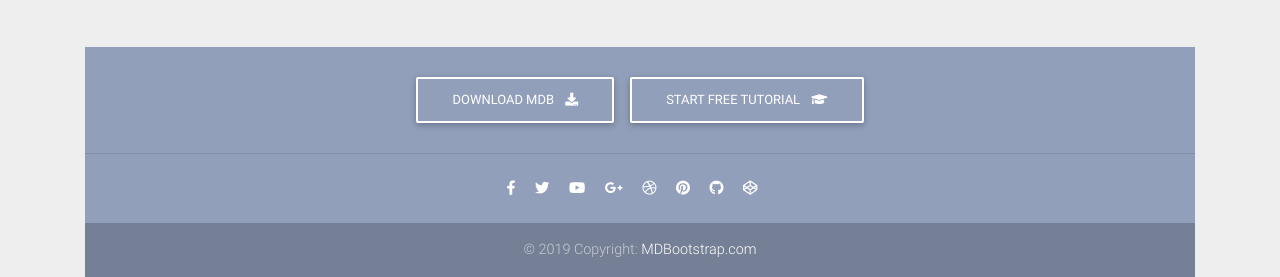
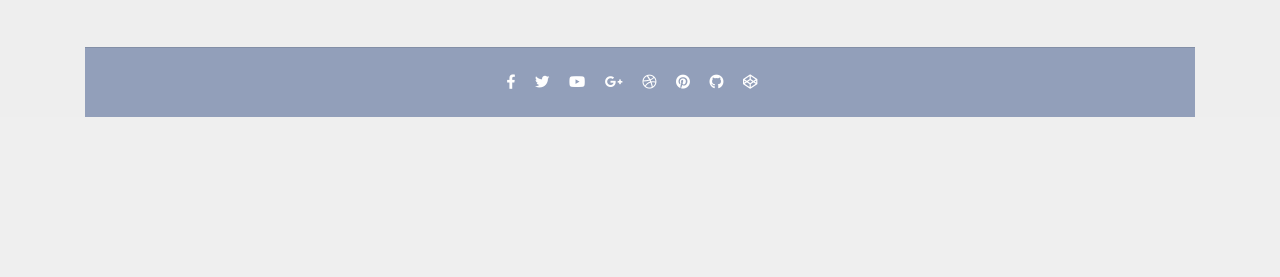
Before and after one commit to JawadArman96/e-Commerce-site, a Django app: page /products/sample in a window 1280 px wide. Shown: the part 970-1247 px from the top of the page. After the commit the page ends 1087 px from the top, so only its background shows below. Run offline with Django 3.2, Linux system fonts and the light colour scheme; tables that the repository leaves empty hold one stand-in row (values such as "Sample post"); some libraries are stand-ins or nearby versions.

Commit message:
Fix product page with basic things

```diff
--- a/templates/product-page.html
+++ b/templates/product-page.html
@@ -40,16 +40,17 @@
               <span class="sr-only">(current)</span>
             </a>
           </li>
-          <li class="nav-item">
-            <a class="nav-link waves-effect" href="http://127.0.0.1:8000/checkout/" target="_blank">Checkout</a>
-          </li>
-          <li class="nav-item">
-            <a class="nav-link waves-effect" href="http://127.0.0.1:8000/products/" target="_blank">Products</a>
-          </li>
+<!--          <li class="nav-item">-->
+<!--            <a class="nav-link waves-effect" href="http://127.0.0.1:8000/checkout/" target="_blank">Checkout</a>-->
+<!--          </li>-->
+<!--          <li class="nav-item">-->
+<!--            <a class="nav-link waves-effect" href="http://127.0.0.1:8000/products/" target="_blank">Products</a>-->
+<!--          </li>-->
         </ul>
 
         <!-- Right -->
         <ul class="navbar-nav nav-flex-icons">
+          {% if request.user.is_authenticated %}
             <li class="nav-item">
               <a class="nav-link waves-effect">
                 <span class="badge red z-depth-1 mr-1"> 1 </span>
@@ -57,7 +58,25 @@
                 <span class="clearfix d-none d-sm-inline-block"> Cart </span>
               </a>
             </li>
-
+            <li class="nav-item">
+               <a class="nav-link waves-effect" href="{% url 'account_logout' %}">
+                 <span class="clearfix d-none d-sm-inline-block"> Logout </span>
+               </a>
+            </li>
+          {% else %}
+            <li class="nav-item">
+              <a class="nav-link waves-effect" href="{% url 'account_login' %}"> Login
+<!--            <span class="clearfix d-none d-sm-inline-block"> Login </span>-->
+                <span class="sr-only">(current)</span>
+              </a>
+            </li>
+            <li class="nav-item" >
+              <a class="nav-link waves-effect" href="{% url 'account_signup' %}"> Signup
+<!--            <span class="clearfix d-none d-sm-inline-block"> Signup </span>-->
+                <span class="sr-only" >(current)</span>
+              </a>
+            </li>
+          {% endif %}
         </ul>
 
       </div>
@@ -108,7 +127,7 @@
             <p class="lead font-weight-bold">Description</p>
 
             <p>{{ object.description }}</p>
-
+            {% if request.user.is_authenticated %}
               <a href="{{ object.get_add_to_cart_url }}" class="btn btn-primary btn-md my-0 p" >Add to cart
                   <i class="fas fa-shopping-cart ml-1"></i>
               </a>
@@ -116,6 +135,7 @@
               <a href="{{ object.get_remove_from_cart_url }}" class="btn btn-danger btn-md my-0 p" >Remove from cart
                   <i class="fas fa-shopping-cart ml-1"></i>
               </a>
+            {% endif %}
 
           </div>
           <!--Content-->
@@ -183,18 +203,7 @@
   <!--Footer-->
   <footer class="page-footer text-center font-small mt-4 wow fadeIn">
 
-    <!--Call to action-->
-    <div class="pt-4">
-      <a class="btn btn-outline-white" href="https://mdbootstrap.com/docs/jquery/getting-started/download/" target="_blank"
-        role="button">Download MDB
-        <i class="fas fa-download ml-2"></i>
-      </a>
-      <a class="btn btn-outline-white" href="https://mdbootstrap.com/education/bootstrap/" target="_blank" role="button">Start
-        free tutorial
-        <i class="fas fa-graduation-cap ml-2"></i>
-      </a>
-    </div>
-    <!--/.Call to action-->
+
 
     <hr class="my-4">
 
@@ -234,12 +243,7 @@
     </div>
     <!-- Social icons -->
 
-    <!--Copyright-->
-    <div class="footer-copyright py-3">
-      © 2019 Copyright:
-      <a href="https://mdbootstrap.com/education/bootstrap/" target="_blank"> MDBootstrap.com </a>
-    </div>
-    <!--/.Copyright-->
+
 
   </footer>
   <!--/.Footer-->
```
Lines whose indentation alone changed are shown as unchanged.
